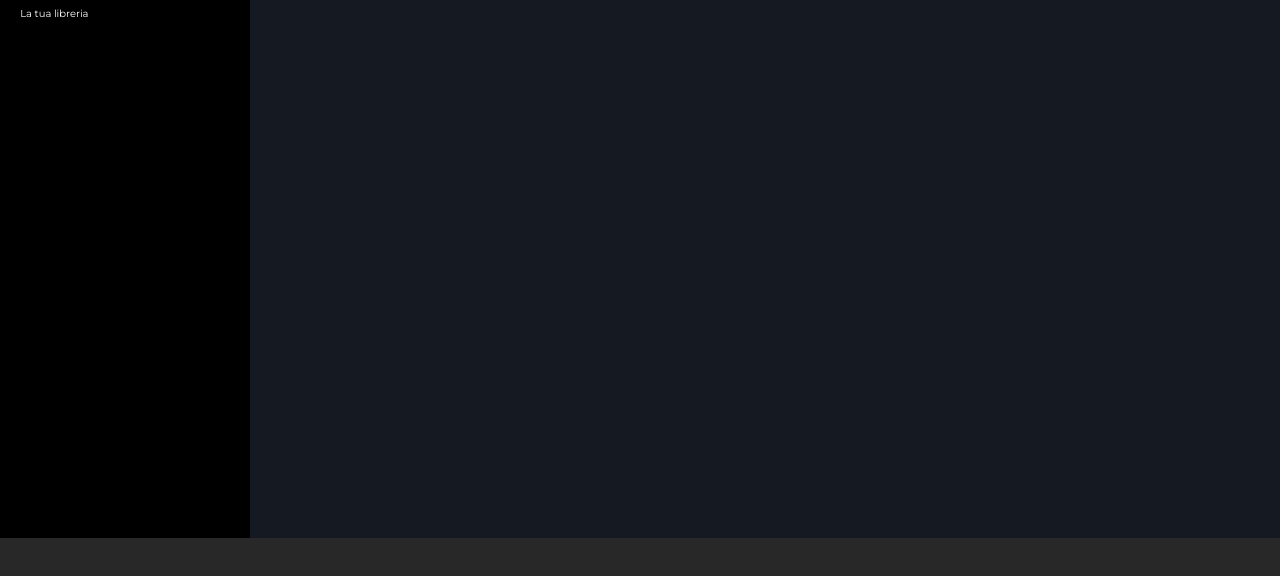
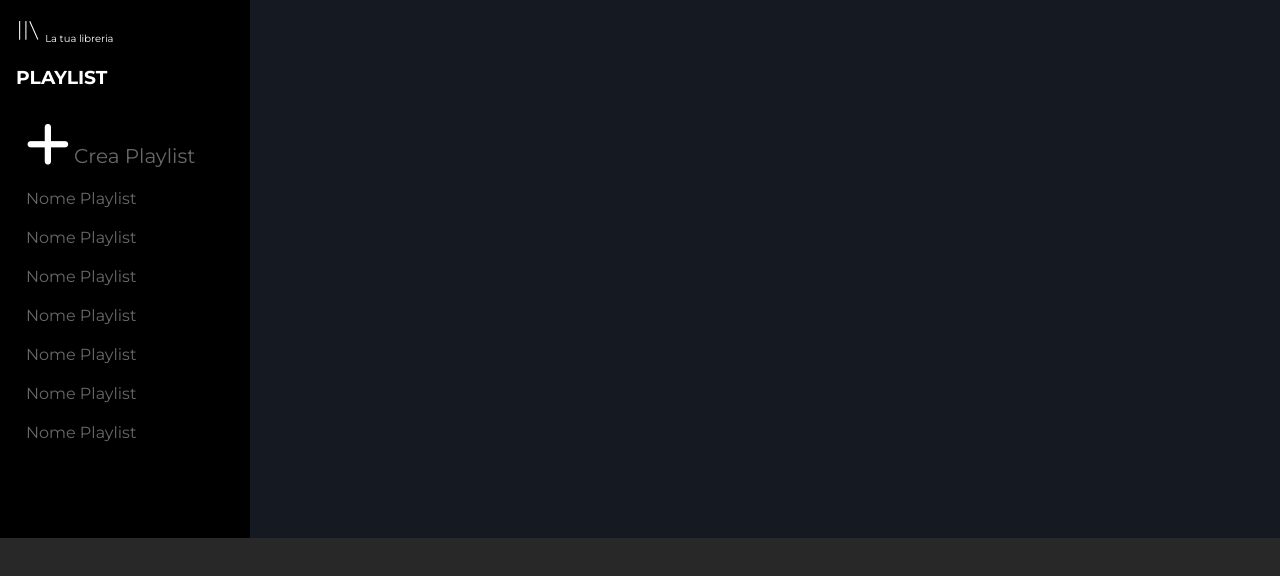
Before and after one commit to Sarabellafiore89/html-css-spotifyweb, a plain HTML site: page index.html in a window 1280 px wide. Shown: the part 162-738 px from the top of the page. Drawn offline with Linux system fonts and the light colour scheme.

Commit message:
feat add playlist nav

```diff
--- a/css/style.css
+++ b/css/style.css
@@ -53,6 +53,42 @@ a{
     font-size: 10px;
 }
 
+h3{
+    color: white;
+    margin-top:20px;
+}
+
+.fa-solid{
+    font-weight: 900;
+    color: white;
+    font-size: 50px;
+    margin-top:20px;
+}
+
+.crea{
+    color:#686868;
+    font-size:20px;
+}
+
+#playlist li{
+    padding:2px;
+    color:#686868;
+    padding:10px;
+
+}
+
+
+
+
+
+#playlist ul{
+
+}
+
+#playlist{
+    overflow: auto;
+}
+
 /* regole contenuto principale */
 
 #wrapper main{
@@ -64,9 +100,7 @@ a{
 
 }
 
-p{
-    color: white;
-}
+
 
 
 
--- a/index.html
+++ b/index.html
@@ -42,13 +42,33 @@
                     </li>
 
                     <li>
-                        <img src=".css/img/" alt="">
+                        <img src="./css/img/libreria.svg" alt="">
                         <a href="#">La tua libreria</a>
                     </li>
+                </ul>
+
+                <h3>PLAYLIST</h3>
+                <ul id="playlist">
+                    <li><i class="fa-solid fa-plus"></i> <span class="crea">Crea Playlist</li></span>
+
+                    <li>Nome Playlist</li>
+                    <li>Nome Playlist</li>
+                    <li>Nome Playlist</li>
+                    <li>Nome Playlist</li>
+                    <li>Nome Playlist</li>
+                    <li>Nome Playlist</li>
+                    <li>Nome Playlist</li>
+
+                </ul>
+
+                <div id="side-bar-bottom">
+                    <span>
+                        <img src="" alt="">
+
+                    </span>
+                </div>
 
 
-
-                </ul>
 
 
 
```
